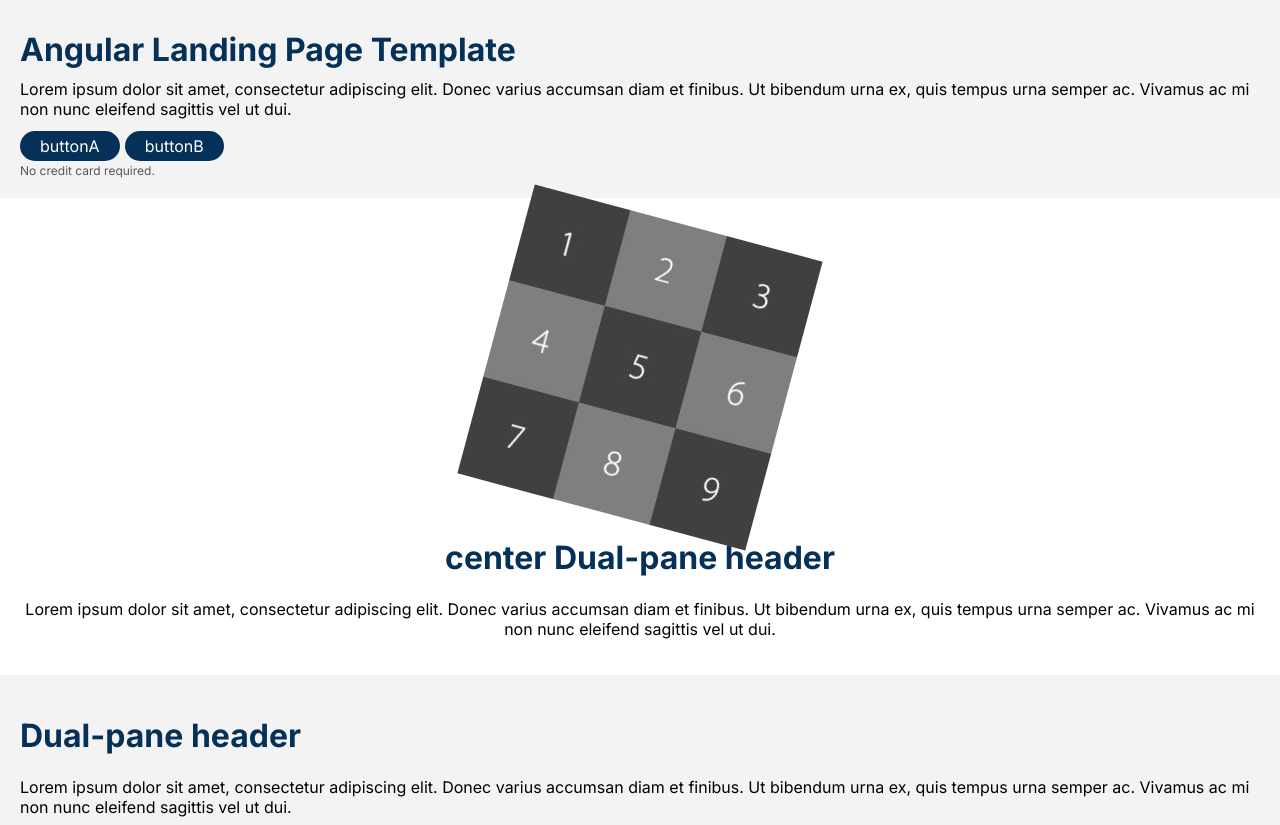
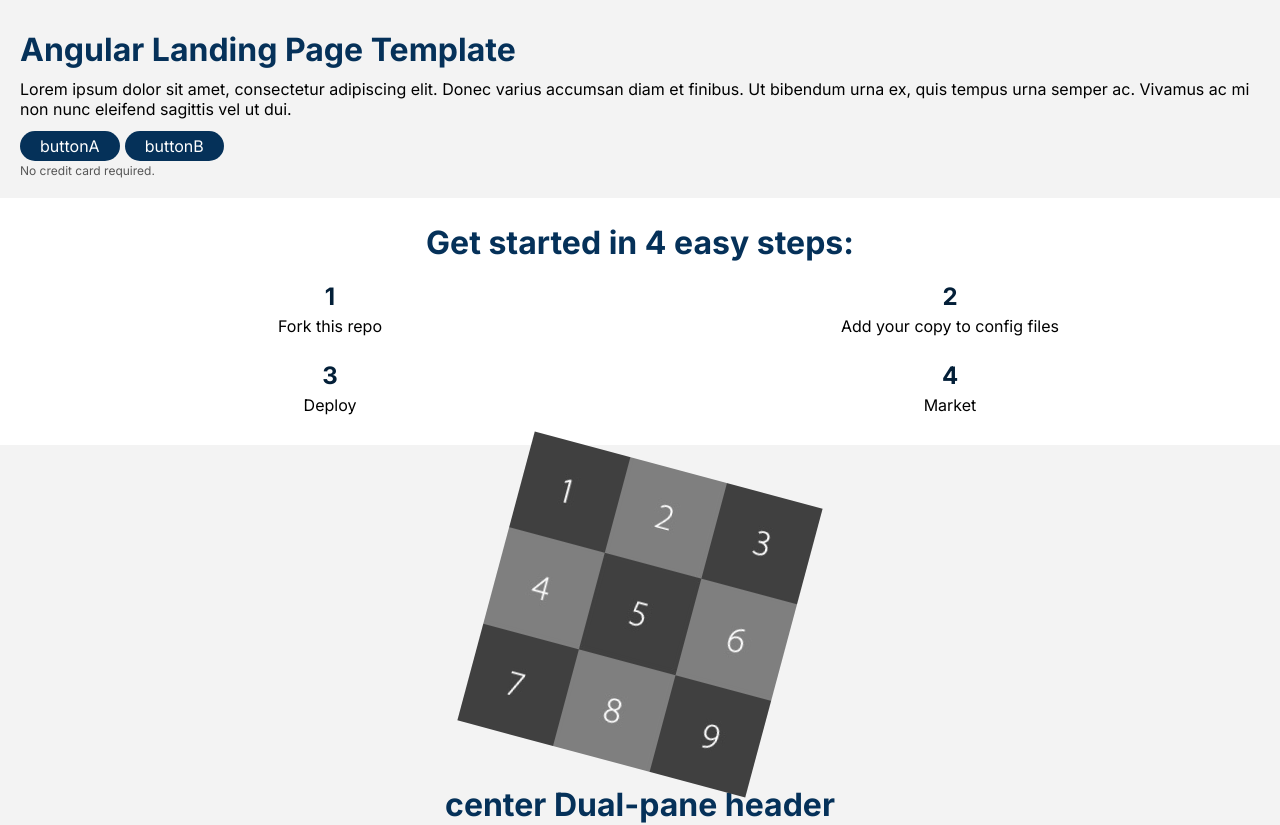
Before and after one commit to MikeQDev/angular-landing-page-template, an Angular app: page / in a window 1280 px wide. Shown: the top 825 px of the page. Built offline with nearby package versions, Linux system fonts and the light colour scheme.

Commit message:
add border css and 'step' example to grid component

```diff
--- a/src/app/app.component.html
+++ b/src/app/app.component.html
@@ -9,6 +9,13 @@
       [belowButtonText]="belowButtonText"
     >
     </lp-header>
+  </div>
+  <div class="section-container">
+    <lp-grid
+      [content]="stepContent"
+      [bordered]="true"
+      [baseColumns]="stepContent.items.length"
+    ></lp-grid>
   </div>
   <div class="section-container">
     <lp-dual-pane
--- a/src/app/app.component.ts
+++ b/src/app/app.component.ts
@@ -87,4 +87,27 @@ export class AppComponent {
       },
     ],
   };
+
+  stepContent = {
+    contentType: 'content',
+    title: 'Get started in 4 easy steps:',
+    items: [
+      {
+        header: '1',
+        description: 'Fork this repo',
+      },
+      {
+        header: '2',
+        description: 'Add your copy to config files',
+      },
+      {
+        header: '3',
+        description: 'Deploy',
+      },
+      {
+        header: '4',
+        description: 'Market',
+      },
+    ],
+  };
 }
--- a/src/app/grid/grid.component.html
+++ b/src/app/grid/grid.component.html
@@ -8,6 +8,7 @@
   <ng-container *ngIf="contentType === 'content'">
     <div
       class="item"
+      [ngClass]="{ bordered }"
       *ngFor="let item of gridItems"
       [ngStyle]="{ 'text-align': orientation }"
     >
@@ -18,6 +19,7 @@
   <ng-container *ngIf="contentType === 'testimonial'">
     <div
       class="item"
+      [ngClass]="{ bordered }"
       *ngFor="let item of gridItems"
       [ngStyle]="{ 'text-align': orientation }"
     >
--- a/src/app/grid/grid.component.scss
+++ b/src/app/grid/grid.component.scss
@@ -33,3 +33,12 @@
     color: variables.$lighter-color;
   }
 }
+
+@media (min-width: variables.$mobile-width) {
+  .item.bordered {
+    border-right: 1px solid variables.$primary-color;
+  }
+  .item.bordered:last-child {
+    border: 0;
+  }
+}
--- a/src/app/grid/grid.component.ts
+++ b/src/app/grid/grid.component.ts
@@ -9,6 +9,7 @@ import { mobileWidth } from '../../variables';
 })
 export class GridComponent implements OnInit {
   @Input() baseColumns = 4; // for desktop use
+  @Input() bordered = false; // vertical borders separating items
   @Input() orientation = 'center'; // or left
   @Input() content: any;
   contentType: any;
```
Also changed, not shown: src/app/grid/README.md.
